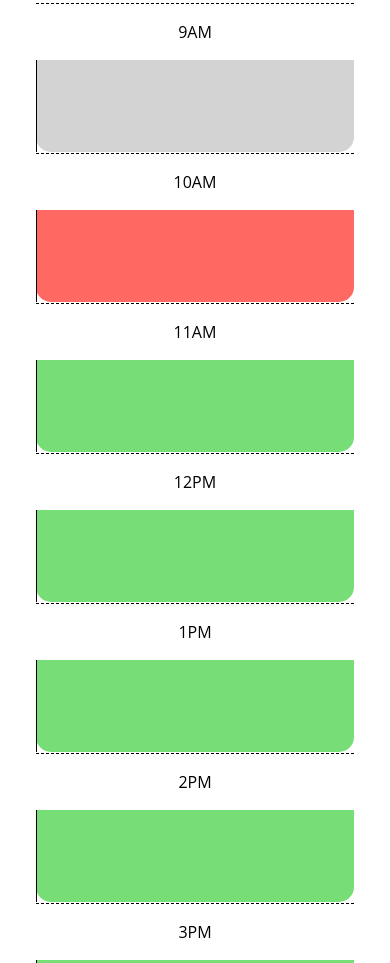
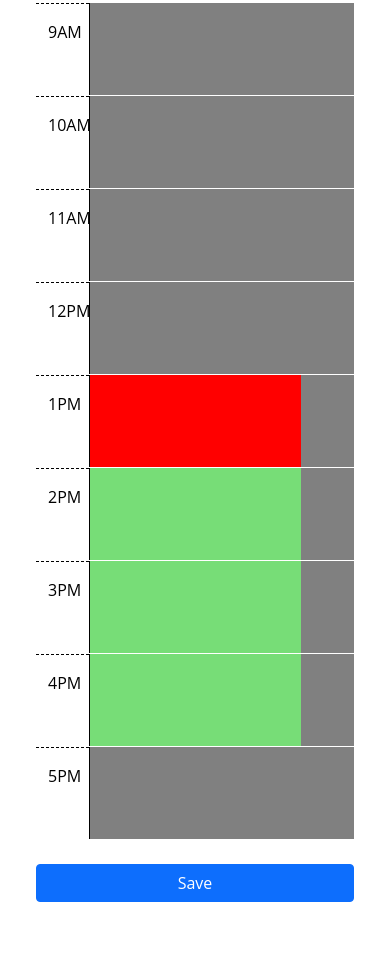
Before and after one commit to elianelim/Challenge-5-Work-Day-Scheduler, a plain HTML site: page index.html in a window 390 px wide. Shown: the part 367-1330 px from the top of the page. After the commit the page ends 1269 px from the top, so only its background shows below. Drawn offline with nearby package versions, Linux system fonts and the light colour scheme.

Commit message:
recode on HTML

```diff
--- a/index.html
+++ b/index.html
@@ -46,58 +46,58 @@
         -->
 
       <!-- Example of a past time block. The "past" class adds a gray background color. -->
-      <div id="hour-9" class="row time-block past">
-        <div class="col-md-1 hour text-center py-3">9AM</div>
-        <textarea  id="textarea-hour-9" class="col-md-11 description" rows="3"> </textarea>
+      <div id="hour-9" class="row time-block future">
+        <div class="col-2 col-md-1 hour text-center py-3">9AM</div>
+        <textarea id="textarea-hour-9" class="col-8 col-md-11 description" rows="3"> </textarea>
       </div>
 
       <!-- Example of a present time block. The "present" class adds a red background color. -->
-      <div id="hour-10" class="row time-block present">
-        <div class="col-md-1 hour text-center py-3">10AM</div>
-        <textarea id="textarea-hour-10" class="col-md-11 description" rows="3"> </textarea>
+      <div id="hour-10" class="row time-block future">
+        <div class="col-2 col-md-1 hour text-center py-3">10AM</div>
+        <textarea id="textarea-hour-10" class="col-8 col-md-11 description" rows="3"> </textarea>
       </div>
 
       <!-- Example of a future time block. The "future" class adds a green background color. -->
       <div id="hour-11" class="row time-block future">
-        <div class="col-md-1 hour text-center py-3">11AM</div>
-        <textarea  id="textarea-hour-11" class="col-md-11 description" rows="3"> </textarea>
+        <div class="col-2 col-md-1 hour text-center py-3">11AM</div>
+        <textarea id="textarea-hour-11" class="col-8 col-md-11 description" rows="3"> </textarea>
       </div>
 
       <div id="hour-12" class="row time-block future">
-        <div class="col-md-1 hour text-center py-3">12PM</div>
-        <textarea  id="textarea-hour-12" class="col-md-11 description" rows="3"> </textarea>
+        <div class="col-2 col-md-1 hour text-center py-3">12PM</div>
+        <textarea id="textarea-hour-12" class="col-8 col-md-11 description" rows="3"> </textarea>
       </div>
 
       <div id="hour-13" class="row time-block future">
-        <div class="col-md-1 hour text-center py-3">1PM</div>
-        <textarea  id="textarea-hour-13" class="col-md-11 description" rows="3"> </textarea>
+        <div class="col-2 col-md-1 hour text-center py-3">1PM</div>
+        <textarea id="textarea-hour-13" class="col-8 col-md-11 description" rows="3"> </textarea>
       </div>
 
       <div id="hour-14" class="row time-block future">
-        <div class="col-md-1 hour text-center py-3">2PM</div>
-        <textarea  id="textarea-hour-14" class="col-md-11 description" rows="3"> </textarea>
+        <div class="col-2 col-md-1 hour text-center py-3">2PM</div>
+        <textarea id="textarea-hour-14" class="col-8 col-md-11 description" rows="3"> </textarea>
       </div>
 
       <div id="hour-15" class="row time-block future">
-        <div class="col-md-1 hour text-center py-3">3PM</div>
-        <textarea  id="textarea-hour-15" class="col-md-11 description" rows="3"> </textarea>
+        <div class="col-2 col-md-1 hour text-center py-3">3PM</div>
+        <textarea id="textarea-hour-15" class="col-8 col-md-11 description" rows="3"> </textarea>
       </div>
 
       <div id="hour-16" class="row time-block future">
-        <div class="col-md-1 hour text-center py-3">4PM</div>
-        <textarea  id="textarea-hour-16" class="col-md-11 description" rows="3"> </textarea>
+        <div class="col-2 col-md-1 hour text-center py-3">4PM</div>
+        <textarea id="textarea-hour-16" class="col-8 col-md-11 description" rows="3"> </textarea>
       </div>
 
       <div id="hour-17" class="row time-block future">
-        <div class="col-md-1 hour text-center py-3">5PM</div>
-        <textarea  id="textarea-hour-17" class="col-md-11 description" rows="3"> </textarea>
+        <div class="col-2 col-md-1 hour text-center py-3">5PM</div>
+        <textarea id="textarea-hour-17" class="col-8 col-md-11 description" rows="3"> </textarea>
+      </div>
+      <br>
+      <div class="row">
+        <div class="col-md-1"> </div>
+        <button id="saveTime" type="button" class="col-md-11 btn btn-primary">Save</button>
       </div>
 
-      <br/>
-
-      <button id="savetime" type="button" class="btn btn-primary col-md-12" aria-label="save">Save</button>
-      <br/>
-    </div>
 
 
     <script src="https://cdnjs.cloudflare.com/ajax/libs/jquery/3.2.1/jquery.min.js"></script>
--- a/script2.js
+++ b/script2.js
@@ -1,8 +1,7 @@
-//do i still  need this text???
 var now = dayjs();
 var currentDay = $('#currentDay');
 
-// console.log("script2 is getting loaded")
+
 
 //Display the time on headers
 currentDay.text("Today's schedule: " + now.format('DD MMM YYYY [at] hh:mm a'));
@@ -17,21 +16,21 @@ currentDay.text("Today's schedule: " + now.format('DD MMM YYYY [at] hh:mm a'));
         for (var i = 9; i < 17; i++){
             if(i < hour){
                 var past = "#textarea-hour-".concat(i.toString());
-                // $(past).css("background-color", "grey");
+                $(past).css("background-color", "grey");
             }
             if (i == hour){
                 var current = "#textarea-hour-".concat(hour.toString());
-                // $(current).css("background-color", "red");
+                $(current).css("background-color", "red");
             }
             else if (i > hour){
                 var future = "#textarea-hour-".concat(i.toString());
-                // $(future).css("background-color", "green");
+                $(future).css("background-color", "#77dd77");
             }
         }
 
         // Storing to local storage
         for (var i = 9; i < 17; i++){
-            var idOfCurrentTextArea =  "#textarea-hour-".concat(i.toString())
+            var idOfCurrentTextArea =  "#textarea-hour-".concat(i.toString());
             if (localStorage.getItem(i) != null){
                 $(idOfCurrentTextArea).val(localStorage.getItem(i));
             }
@@ -44,10 +43,8 @@ currentDay.text("Today's schedule: " + now.format('DD MMM YYYY [at] hh:mm a'));
         //Button doesnt work!!!
         $("#saveTime").click(function(){
             for (var i = 9; i < 17; i++){
-                var idOfCurrentTextArea =  "#textarea-hour-".concat(i.toString())
-                localStorage.setItem(i,  $(idOfCurrentTextArea).val())
-                //I want to include an alert after schedule is updated, HOW????
-                alert("ABC");
+                var idOfCurrentTextArea =  "#textarea-hour-".concat(i.toString());
+                localStorage.setItem(i,  $(idOfCurrentTextArea).val());
             }
 
           });
--- a/style.css
+++ b/style.css
@@ -17,7 +17,7 @@ textarea {
 }
 
 .time-block {
-  border-radius: 15px;
+  border-radius: 0px;
 }
 
 .row {
@@ -41,7 +41,7 @@ textarea {
 }
 
 .future {
-  background-color: #77dd77;
+  background-color: grey;
   color: white;
 }
 
```
Also changed, not shown: script.js (+2 -13 lines).
